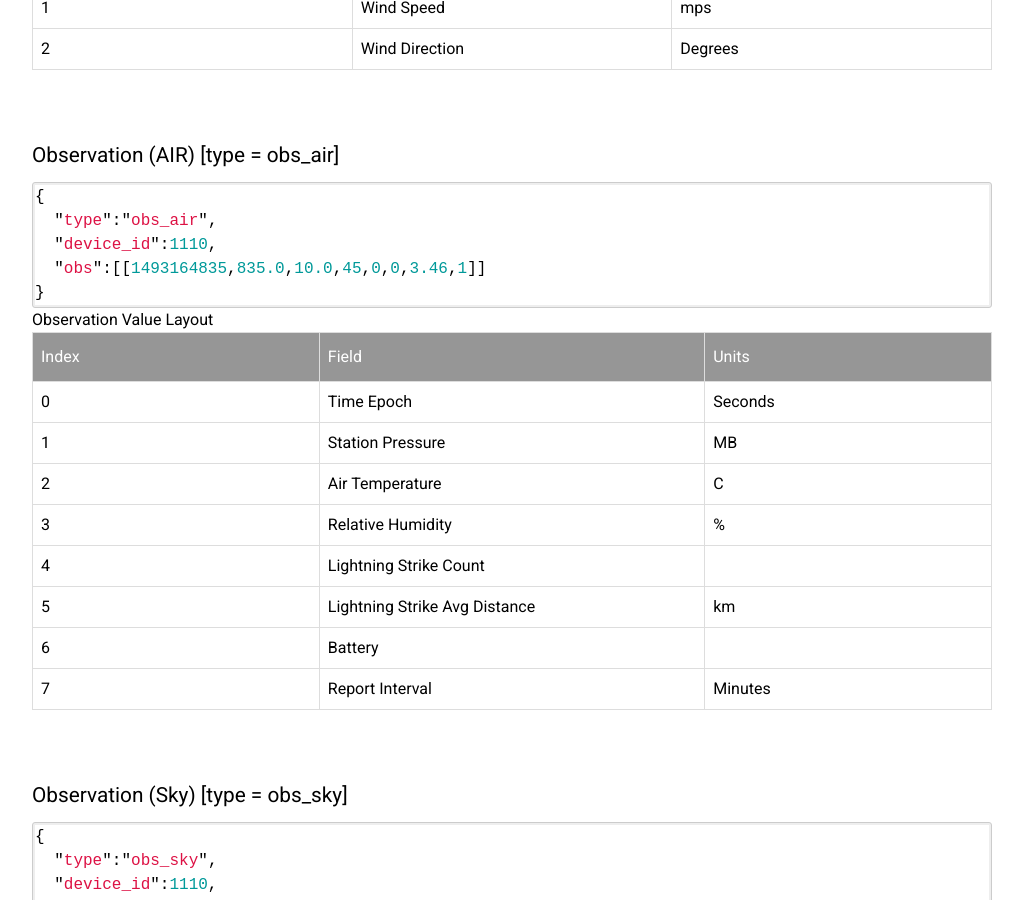
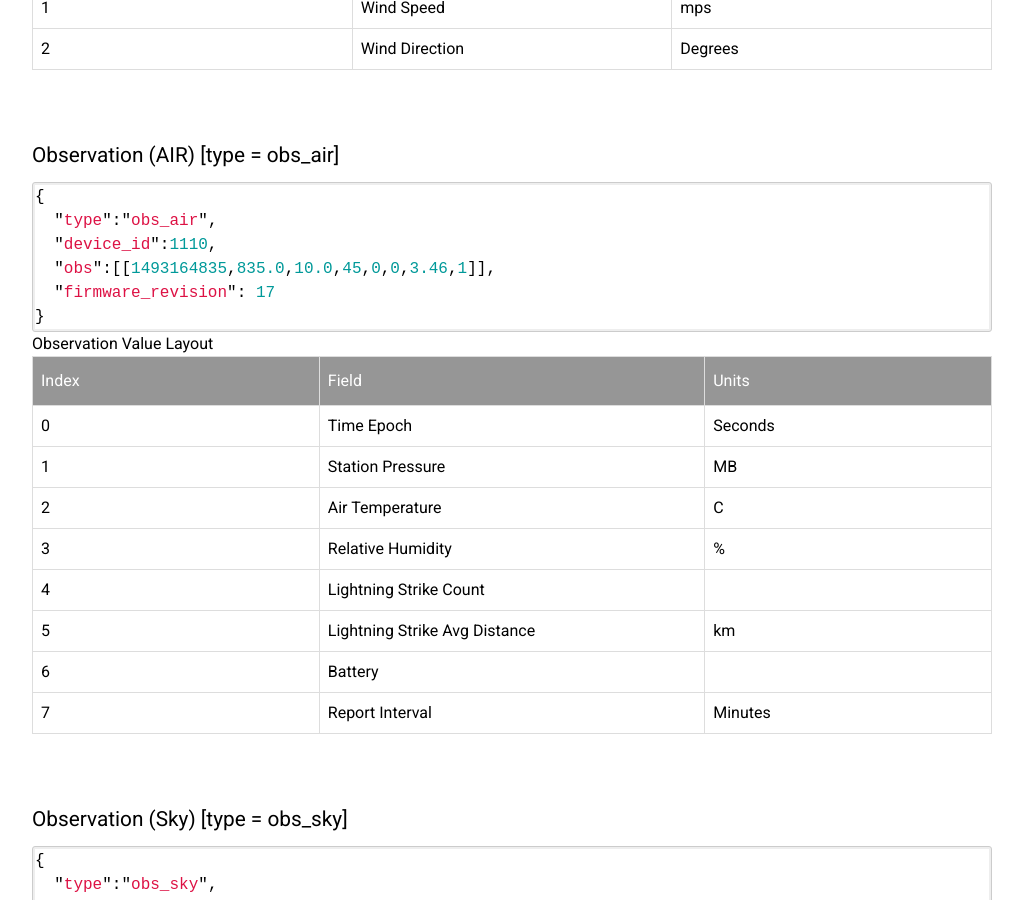
Before and after one commit to WeatherFlow/SmartWeather, a Jekyll site: the page built from api/udp.html, in a window 1280 px wide and 900 px high, scrolled down 1453 px. Shown: the whole window, without its empty margins (128-1151 px from the left). Built offline with Jekyll 4.4.1, drawn with Linux system fonts in a browser that asks for light colours; nearby versions of some CDN libraries.

Commit message:
Updating obs_air

```diff
--- a/api/udp.html
+++ b/api/udp.html
@@ -67,7 +67,8 @@ Ob Value Layout
 {
   "type":"obs_air",
   "device_id":1110,
-  "obs":[[1493164835,835.0,10.0,45,0,0,3.46,1]]
+  "obs":[[1493164835,835.0,10.0,45,0,0,3.46,1]],
+  "firmware_revision": 17
 }
 {% endhighlight %}
 </div>
```
